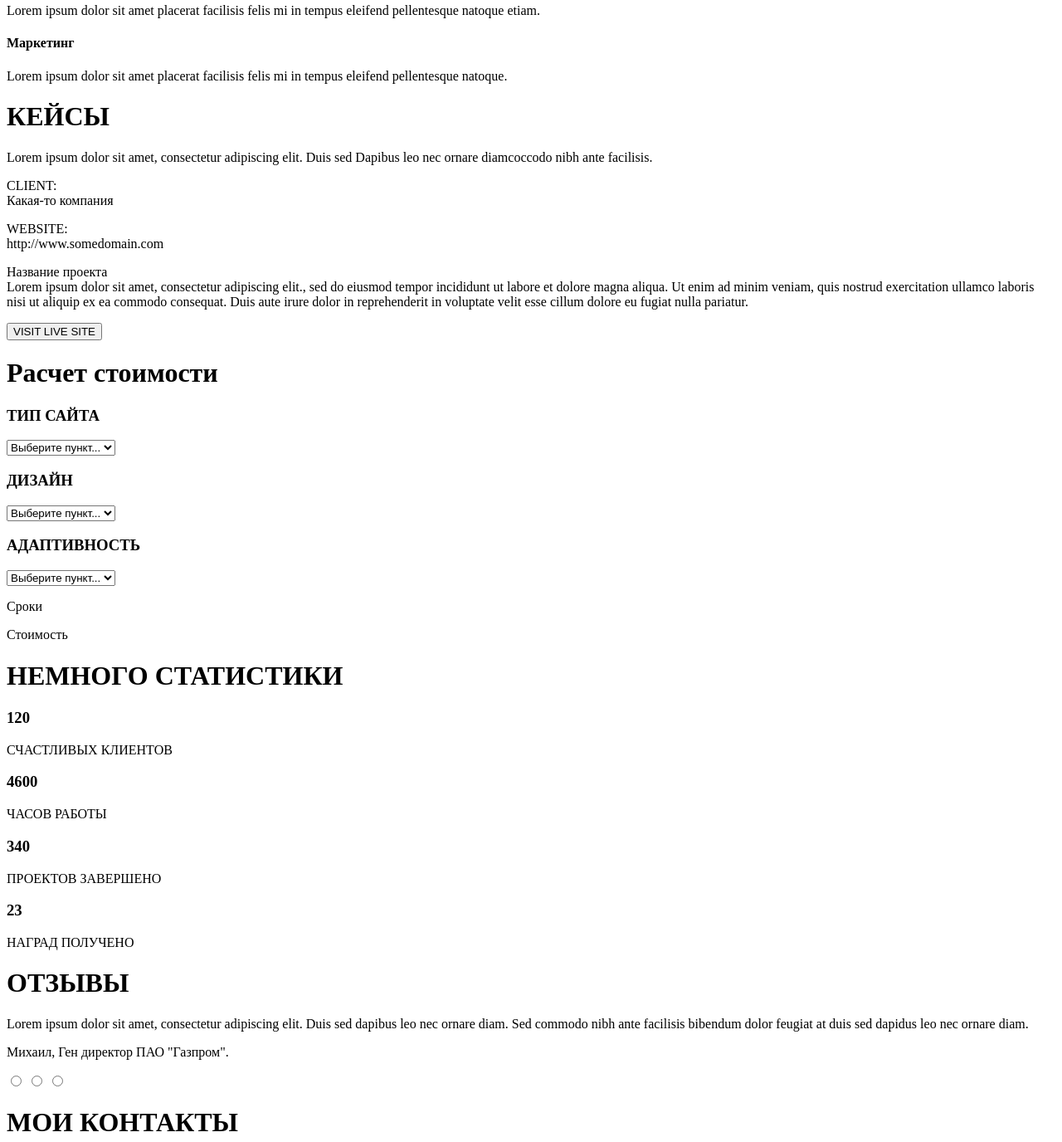
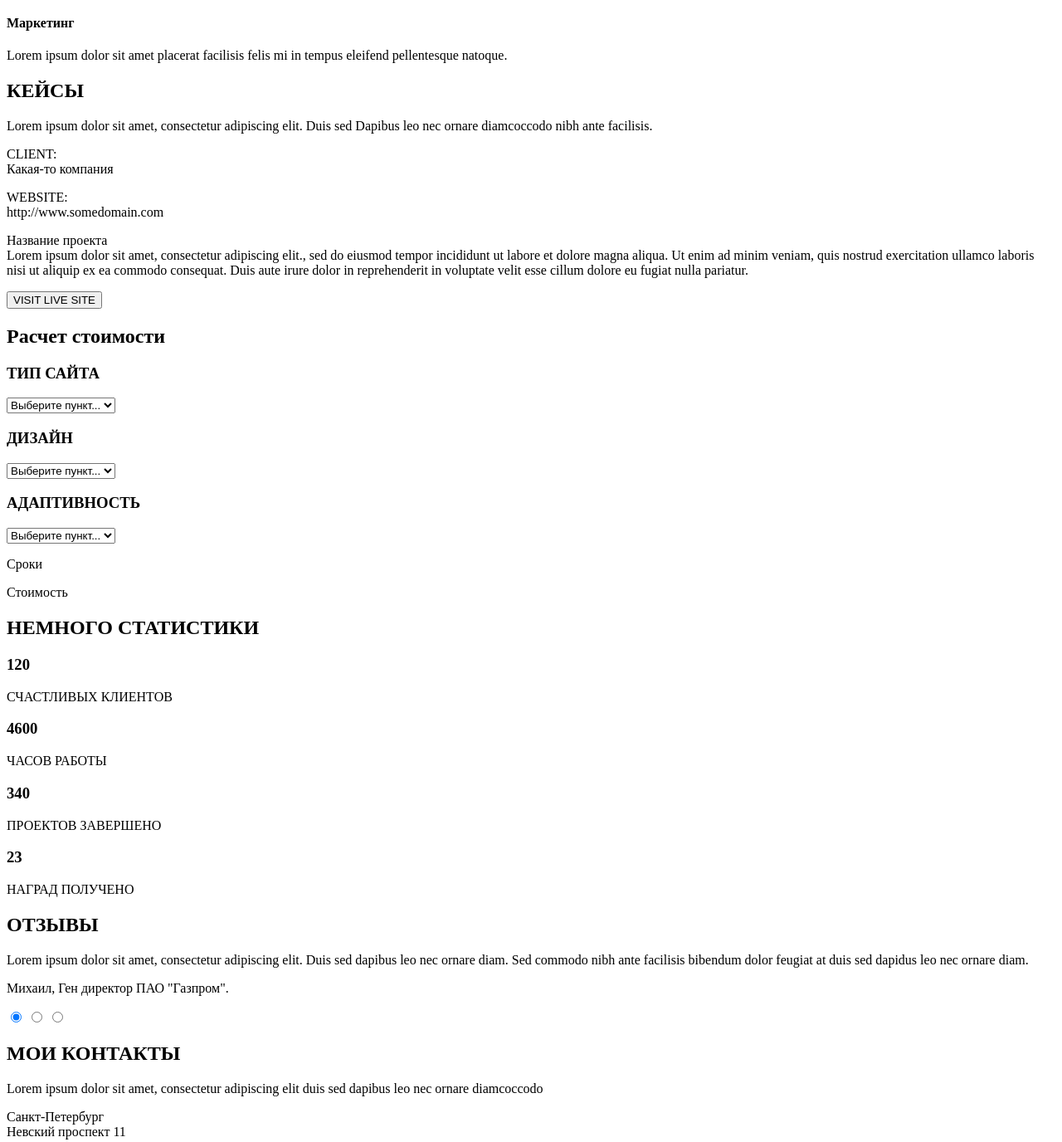
Before and after one commit to miHazy/miHazy.github.io, a plain HTML site: page src/index.html in a window 1280 px wide. Shown: the part 809-2185 px from the top of the page at 83% size. Drawn offline with Linux system fonts and the light colour scheme.

Commit message:
Заменил заголовки и добавил выделение на radio
Заменил заголовки первого уровня на более подходящие к макету второго, также добавил автовыделение к первому переключателю radio с помощью атрибута checked.

```diff
--- a/src/index.html
+++ b/src/index.html
@@ -29,7 +29,7 @@
         </form>
     </div>
     <div class="about_me">
-       <h1>ОБО МНЕ</h1>
+       <h2>ОБО МНЕ</h2>
        <p>Lorem ipsum dolor sit amet, consectetur adipiscing elit. Duis sed dapibus leo nec ornare diam. Sed commodo nibh ante
 facilisis bibendum dolor feugiat at. Duis sed dapibus leo nec ornare diam commodo nibh.<br>
 Lorem ipsum dolor sit amet, consectetur adipiscing elit. Duis sed dapibus leo nec ornare diam. Sed commodo nibh ante
@@ -39,7 +39,7 @@ facilisis bibendum dolor feugiat at. Duis sed dapibus leo nec ornare diam commod
         </form>
     </div>
     <div class="what_i_can">
-        <h1>ЧТО Я УМЕЮ</h1>
+        <h2>ЧТО Я УМЕЮ</h2>
         <div class="web_design">
         <h4>Веб-дизайн</h4>
         <p>Lorem ipsum dolor sit amet placerat facilisis felis mi in tempus eleifend pellentesque natoque etiam.</p></div>
@@ -54,7 +54,7 @@ facilisis bibendum dolor feugiat at. Duis sed dapibus leo nec ornare diam commod
         <p>Lorem ipsum dolor sit amet placerat facilisis felis mi in tempus eleifend pellentesque natoque.</p></div>
     </div>
     <div class="cases">
-        <h1>КЕЙСЫ</h1>
+        <h2>КЕЙСЫ</h2>
         <p>Lorem ipsum dolor sit amet, consectetur adipiscing elit. Duis sed Dapibus leo nec ornare diamcoccodo nibh ante facilisis.</p>
         <p>CLIENT:<br>Какая-то компания</p>
         <p>WEBSITE:<br>http://www.somedomain.com</p>
@@ -64,7 +64,7 @@ facilisis bibendum dolor feugiat at. Duis sed dapibus leo nec ornare diam commod
         </form>
     </div>
     <div class="price">
-        <h1>Расчет стоимости</h1>
+        <h2>Расчет стоимости</h2>
         <div class="site_type">
            <h3>ТИП САЙТА</h3>
             <form action="#">
@@ -95,7 +95,7 @@ facilisis bibendum dolor feugiat at. Duis sed dapibus leo nec ornare diam commod
         </div>
     </div>
     <div>
-        <h1>НЕМНОГО СТАТИСТИКИ</h1>
+        <h2>НЕМНОГО СТАТИСТИКИ</h2>
         <div class="clients">
             <h3>120</h3>
             <p>СЧАСТЛИВЫХ КЛИЕНТОВ</p>
@@ -114,17 +114,17 @@ facilisis bibendum dolor feugiat at. Duis sed dapibus leo nec ornare diam commod
         </div>
     </div>
     <div class="reviews">
-      <h1>ОТЗЫВЫ</h1>
+      <h2>ОТЗЫВЫ</h2>
        <form action="#">
        <p>Lorem ipsum dolor sit amet, consectetur adipiscing elit. Duis sed dapibus leo nec ornare diam. Sed commodo nibh ante facilisis bibendum dolor feugiat at duis sed dapidus leo nec ornare diam.</p>
         <p>Михаил, Ген директор ПАО "Газпром".</p>
-        <input type="radio" name="text1" value="1">
+        <input type="radio" name="text1" value="1" checked="true">
         <input type="radio" name="text1" value="1">
         <input type="radio" name="text1" value="1">
        </form>
     </div>
     <div class="contacts">
-        <h1>МОИ КОНТАКТЫ</h1>
+        <h2>МОИ КОНТАКТЫ</h2>
         <p>Lorem ipsum dolor sit amet, consectetur adipiscing elit duis sed dapibus leo nec ornare diamcoccodo </p>
         <div class="address">
             <p>Санкт-Петербург<br>Невский проспект 11</p>
```
